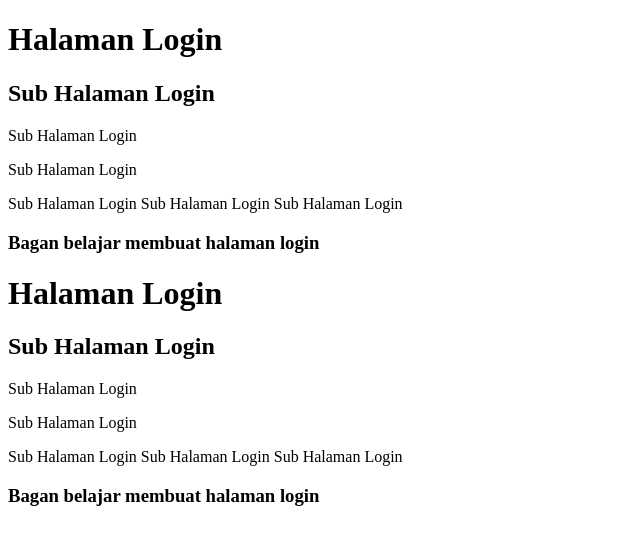
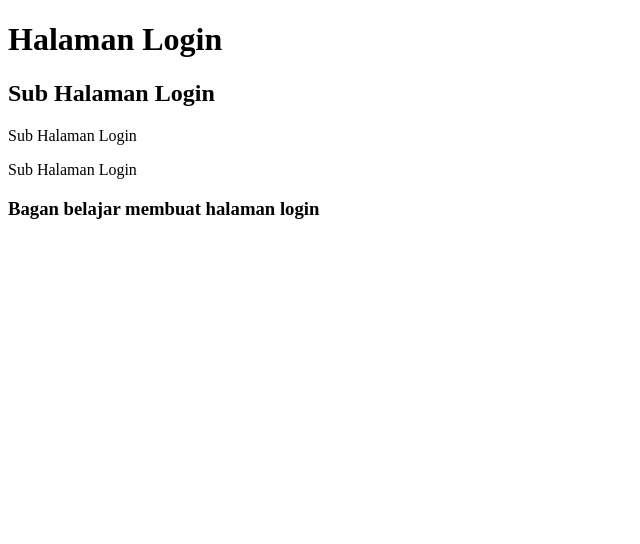
Before and after one commit to lilis-suryani/Belajar-git2, a plain HTML site: page login.html in a window 1280 px wide. Shown: the whole page, without its empty margins (0-640 px from the left). Drawn offline with Linux system fonts and the light colour scheme.

Commit message:
Kepusingan jika ada konflik

```diff
--- a/login.html
+++ b/login.html
@@ -5,25 +5,13 @@
 		<style></style>
 
 	</head>
-	<body>
-		<h1>Halaman Login</h1>
-			<h2>Sub Halaman Login </h2>
-			<p>Sub Halaman Login</p>
-			<p>Sub Halaman Login</p>
-			Sub Halaman Login
-			Sub Halaman Login
-			Sub Halaman Login
-
-				<h3>Bagan belajar membuat halaman login</h3>
 
 	<body>
 		<h1>Halaman Login</h1>
 			<h2>Sub Halaman Login </h2>
 			<p>Sub Halaman Login</p>
 			<p>Sub Halaman Login</p>
-			Sub Halaman Login
-			Sub Halaman Login
-			Sub Halaman Login
+
 
 				<h3>Bagan belajar membuat halaman login</h3>
 	</body>
```
